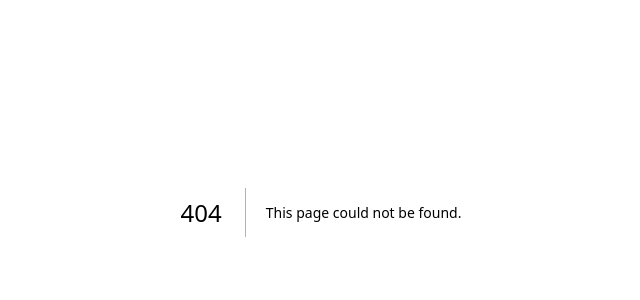
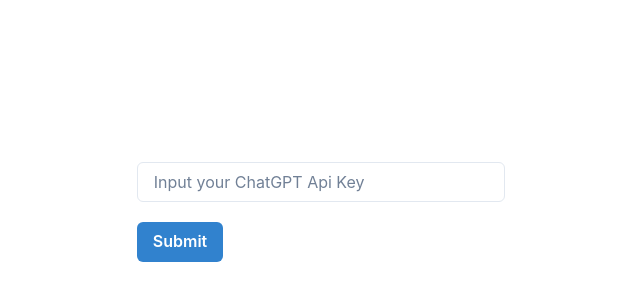
Before and after one commit to geonwoomun/chatgpt-chat-room, a Next.js app: page /settings in a window 1280 px wide. Before the commit this address had no page. Shown: the part 188-488 px from the top of the page, without its empty margins (319-959 px from the left). Built offline with nearby package versions, Linux system fonts and the light colour scheme.

Commit message:
feat: Settings Page 기본 구조 추가

```diff
--- /dev/null
+++ b/src/features/settings/index.tsx
@@ -0,0 +1,39 @@
+import React from 'react';
+import { Input, Button } from '@chakra-ui/react';
+import useInputChange from '@/shared/hooks/useInputChange';
+import styled from '@emotion/styled';
+import { createMarginCss } from '@/shared/styles/marginStyle';
+
+const Settings = () => {
+  const [value, handleChange] = useInputChange('');
+
+  const handleSubmit = (event: React.FormEvent) => {
+    event.preventDefault();
+
+    // ToDo: ChatGPT API Check 로직 있으면 체크,
+    // 그 후 chat 페이지로 보내기
+  };
+
+  return (
+    <SettingsContainer>
+      <form onSubmit={handleSubmit}>
+        <Input
+          css={createMarginCss({ y: 20 })}
+          value={value}
+          onChange={handleChange}
+          placeholder='Input your ChatGPT Api Key'
+        />
+        <Button colorScheme='blue'>Submit</Button>
+      </form>
+    </SettingsContainer>
+  );
+};
+
+export default Settings;
+
+const SettingsContainer = styled.section`
+  height: 100%;
+  display: flex;
+  justify-content: center;
+  align-items: center;
+`;
--- /dev/null
+++ b/src/pages/settings/index.tsx
@@ -0,0 +1,8 @@
+import Settings from '@/features/settings';
+import React from 'react';
+
+const SettingsPage = () => {
+  return <Settings />;
+};
+
+export default SettingsPage;
--- /dev/null
+++ b/src/shared/hooks/useInputChange.ts
@@ -0,0 +1,13 @@
+import React, { useCallback, useState } from 'react';
+
+const useInputChange = (initialValue: string = '') => {
+  const [inputValue, setInputValue] = useState(initialValue);
+
+  const handleChange = useCallback((event: React.ChangeEvent<HTMLInputElement | HTMLTextAreaElement>) => {
+    setInputValue(event.target.value);
+  }, []);
+
+  return [inputValue, handleChange] as const;
+};
+
+export default useInputChange;
```
